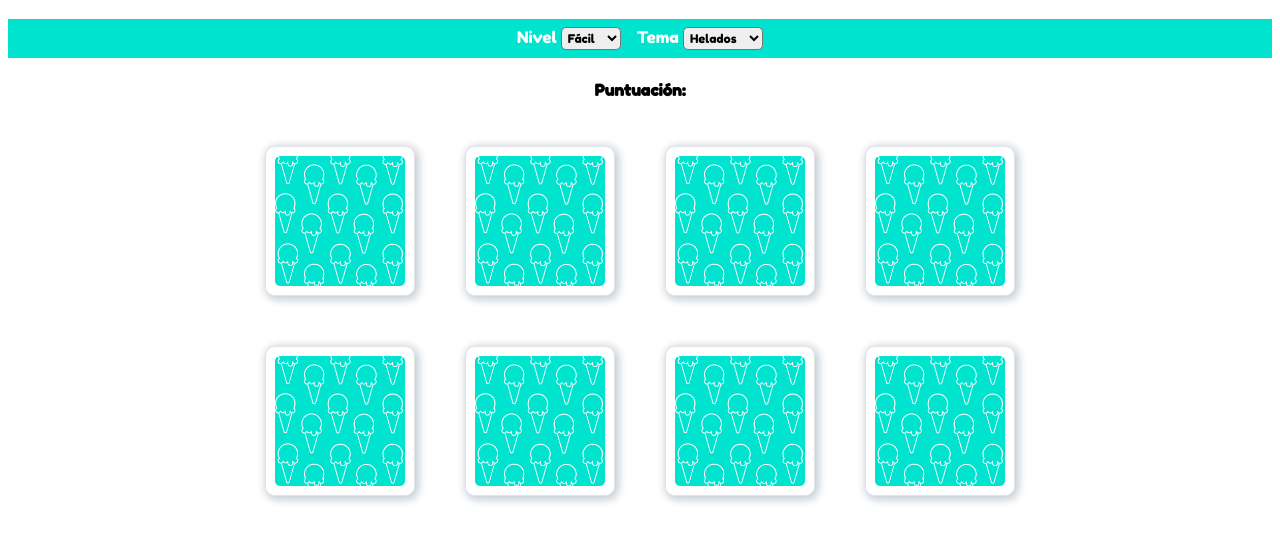
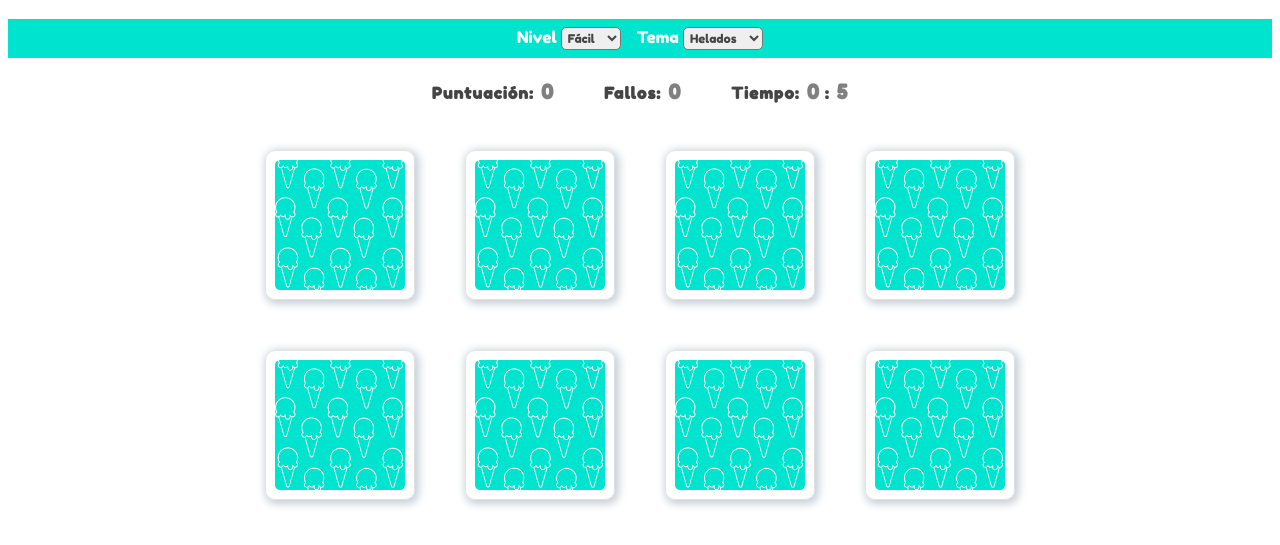
Before and after one commit to Anavalca/card-memory-game, a plain HTML site: page index.html in a window 1280 px wide. Shown: the part 63-608 px from the top of the page. Drawn offline with nearby package versions, Linux system fonts and the light colour scheme.

Commit message:
error display and time

```diff
--- a/index.html
+++ b/index.html
@@ -34,7 +34,11 @@
     </nav>
 
     <div class="gamePanel">
-        <h4>Puntuación:<span id="result"></span></h3>
+        <div class="dataContainer">
+            <h4>Puntuación: <span class='data' id="result"></span></h3>
+            <h4>Fallos: <span class='data' id="error"></span></h3>
+            <h4>Tiempo: <span class='data' id="minutes"></span> : <span class='data' id="seconds"></span></h3>
+        </div>
         <div class="grid"></div>
     </div>
 </body>
--- a/main.css
+++ b/main.css
@@ -38,6 +38,7 @@ h1 {
 
 #topic, #level {
   font-family: 'Fredoka One', cursive;
+  color: rgb(69, 69, 69);
   border-radius: 5px;
   font-size: 12px;
   padding: 2px;
@@ -51,6 +52,22 @@ h1 {
   align-items: center;
 }
 
+.dataContainer{
+  display: flex;
+  color: rgb(69, 69, 69);
+  letter-spacing: 1px;
+}
+
+.dataContainer h4{
+  padding: 0 25px 0 25px;
+}
+
+.data {
+  color: grey;
+  font-size: 20px;
+  padding-left: 2px;
+
+}
 
 .grid {
   display: flex;
--- a/main.js
+++ b/main.js
@@ -174,19 +174,29 @@ document.addEventListener('DOMContentLoaded', () => {
   ]
 
   const grid = document.querySelector('.grid')
-  const resultDisplay = document.querySelector('#result')
   const title = document.querySelector('#title')
   const optionPanel = document.querySelector('.optionPanel')
   const levelOption = document.querySelector('#level')
   const topicOption = document.querySelector('#topic')
+  const resultDisplay = document.querySelector('#result')
+  const errorDisplay = document.querySelector('#error')
+  const minutesDisplay = document.querySelector("#minutes");
+  const secondsDisplay = document.querySelector("#seconds");
 
   let cardArray = []
   let cardsChosen = []
   let cardsChosenId = []
   let cardsWon = []
+  let time =
+
+  resultDisplay.textContent = '0'
+  errorDisplay.textContent = 0
+  minutesDisplay.textContent = 0
+  secondsDisplay.textContent = 0
 
 
   function changeTopicIce() {
+    restartTime()
     title.classList.remove('red')
     title.classList.add('blue')
     optionPanel.classList.remove('animalTopic')
@@ -195,10 +205,33 @@ document.addEventListener('DOMContentLoaded', () => {
   }
 
   function changeTopicAnimal() {
+    restartTime()
     title.classList.remove('blue')
     title.classList.add('red')
     optionPanel.classList.remove('iceTopic')
     optionPanel.classList.add('animalTopic')
+  }
+
+  function restartTime(){
+    clearInterval(time)
+    minutesDisplay.textContent = 0
+    secondsDisplay.textContent = 0
+  }
+
+  function startTime() {
+
+    time = setInterval(function () {
+
+      if (secondsDisplay.textContent === 60) {
+        secondsDisplay.textContent === 0;
+        minutesDisplay.textContent++;
+
+        // if (m === 60) {
+        //   m === 0;
+        // }
+      }
+      secondsDisplay.textContent++;
+    }, 1000);
   }
 
   function selectOptionsGame() {
@@ -221,6 +254,7 @@ document.addEventListener('DOMContentLoaded', () => {
   }
 
   function createPanel() {
+    startTime()
     for (let i = 0; i < cardArray.length; i++) {
       var card = document.createElement('img')
       if (topicOption.value === 'ice') {
@@ -233,7 +267,6 @@ document.addEventListener('DOMContentLoaded', () => {
       grid.appendChild(card)
     }
   }
-
 
   function checkForMatch() {
     let cards = document.querySelectorAll('img')
@@ -252,19 +285,21 @@ document.addEventListener('DOMContentLoaded', () => {
       }, 600);
 
     } else {
-      if (topicOption.value === 'ice'){
+      if (topicOption.value === 'ice') {
         cards[optionOneId].setAttribute('src', 'images/frigo.png')
         cards[optionTwoId].setAttribute('src', 'images/frigo.png')
       } else if (topicOption.value === 'animal') {
         cards[optionOneId].setAttribute('src', 'images/animalPrint.png')
         cards[optionTwoId].setAttribute('src', 'images/animalPrint.png')
       }
+      errorDisplay.textContent++
     }
     cardsChosen = []
     cardsChosenId = []
     resultDisplay.textContent = cardsWon.length
     if (cardsWon.length === cardArray.length / 2) {
-      resultDisplay.textContent = 'Congratulations you found tehm all!!'
+      resultDisplay.textContent = '¡Ganaste!'
+      clearInterval(time)
     }
   }
 
@@ -279,6 +314,6 @@ document.addEventListener('DOMContentLoaded', () => {
   }
 
   selectOptionsGame()
-  topicOption.addEventListener('change', selectOptionsGame);
-  levelOption.addEventListener('change', selectOptionsGame);
+  topicOption.addEventListener('change', selectOptionsGame)
+  levelOption.addEventListener('change', selectOptionsGame)
 })
```
